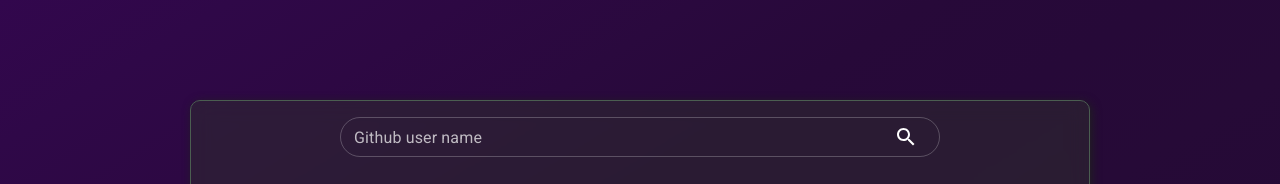
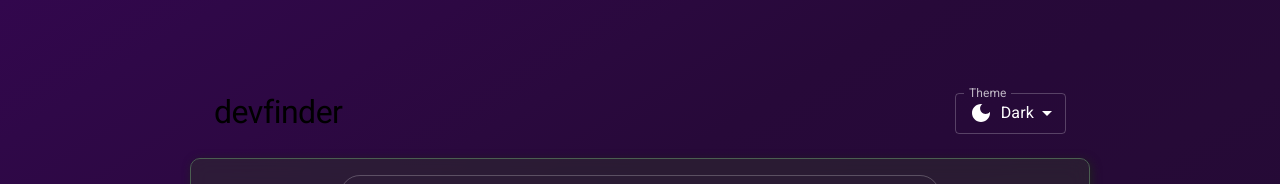
Before and after one commit to rojaence/devfinder, a React (Vite) app: page / in a window 1280 px wide. Shown: the top 184 px of the page. Built offline with nearby package versions, Linux system fonts and the light colour scheme; no server answers.

Commit message:
ADD AppHeader container

```diff
--- a/src/App.tsx
+++ b/src/App.tsx
@@ -9,6 +9,7 @@ import { IGithubUser } from "./services/user/user.model";
 import { ISnackbarConfig } from "./interfaces";
 import Search from "./components/Search";
 import UserInfo from "./containers/UserInfo";
+import AppHeader from "./containers/AppHeader";
 
 const Alert = forwardRef<HTMLDivElement, AlertProps>(function Alert(
   props,
@@ -21,7 +22,7 @@ function App() {
   const containerStyle = {
     border: "1px solid #4B5E51",
     borderRadius: ".625rem",
-    minHeight: "600px",
+    minHeight: "550px",
     backdropFilter: "blur(.625rem)",
     backgroundColor: "rgba(47, 47, 47 ,0.5)",
     boxShadow: "2px 2px 10px 0 #202020",
@@ -98,6 +99,9 @@ function App() {
 
   return (
     <main className="App">
+      <Container maxWidth="md" sx={{ mb: "1.5rem" }}>
+        <AppHeader />
+      </Container>
       <Container maxWidth="md" sx={containerStyle}>
         <Search value={userName} onChange={setUserName} />
         <UserInfo userData={userData} loading={loading} />
--- /dev/null
+++ b/src/containers/AppHeader.tsx
@@ -0,0 +1,63 @@
+import {
+  FormControl,
+  InputLabel,
+  MenuItem,
+  Stack,
+  Typography,
+} from "@mui/material";
+import Select, { SelectChangeEvent } from "@mui/material/Select";
+import LightModeIcon from "@mui/icons-material/LightMode";
+import DarkModeIcon from "@mui/icons-material/DarkMode";
+import SettingsBrightnessIcon from "@mui/icons-material/SettingsBrightness";
+
+interface Props {}
+
+function AppHeader(props: Props) {
+  const handleChange = (event: SelectChangeEvent) => {
+    console.log(event.target.value);
+  };
+
+  return (
+    <Stack
+      direction="row"
+      justifyContent="space-between"
+      alignItems="center"
+      flexWrap="wrap"
+    >
+      <Typography variant="h1" fontSize="2rem" fontWeight="400">
+        devfinder
+      </Typography>
+      <FormControl size="small">
+        <InputLabel id="theme-color-mode">Theme</InputLabel>
+        <Select
+          labelId="theme-color-mode"
+          id="theme-color-mode"
+          value="dark"
+          label="Theme"
+          onChange={handleChange}
+        >
+          <MenuItem value={"light"}>
+            <Stack direction="row" gap=".5rem">
+              <LightModeIcon />
+              <span>Light</span>
+            </Stack>
+          </MenuItem>
+          <MenuItem value={"dark"}>
+            <Stack direction="row" gap=".5rem">
+              <DarkModeIcon />
+              <span>Dark</span>
+            </Stack>
+          </MenuItem>
+          <MenuItem value={"system"}>
+            <Stack direction="row" gap=".5rem">
+              <SettingsBrightnessIcon />
+              <span>System</span>
+            </Stack>
+          </MenuItem>
+        </Select>
+      </FormControl>
+    </Stack>
+  );
+}
+
+export default AppHeader;
```
